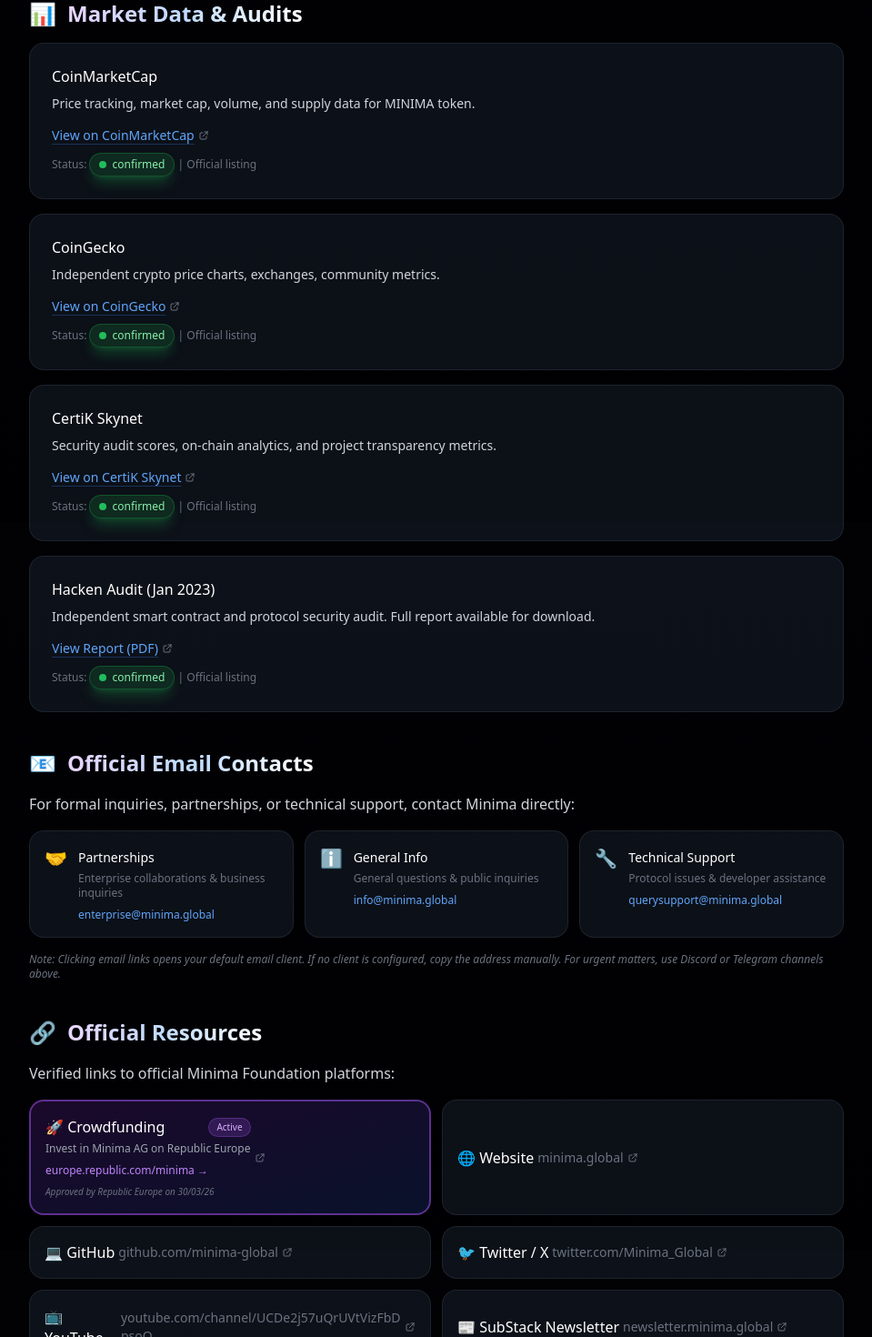
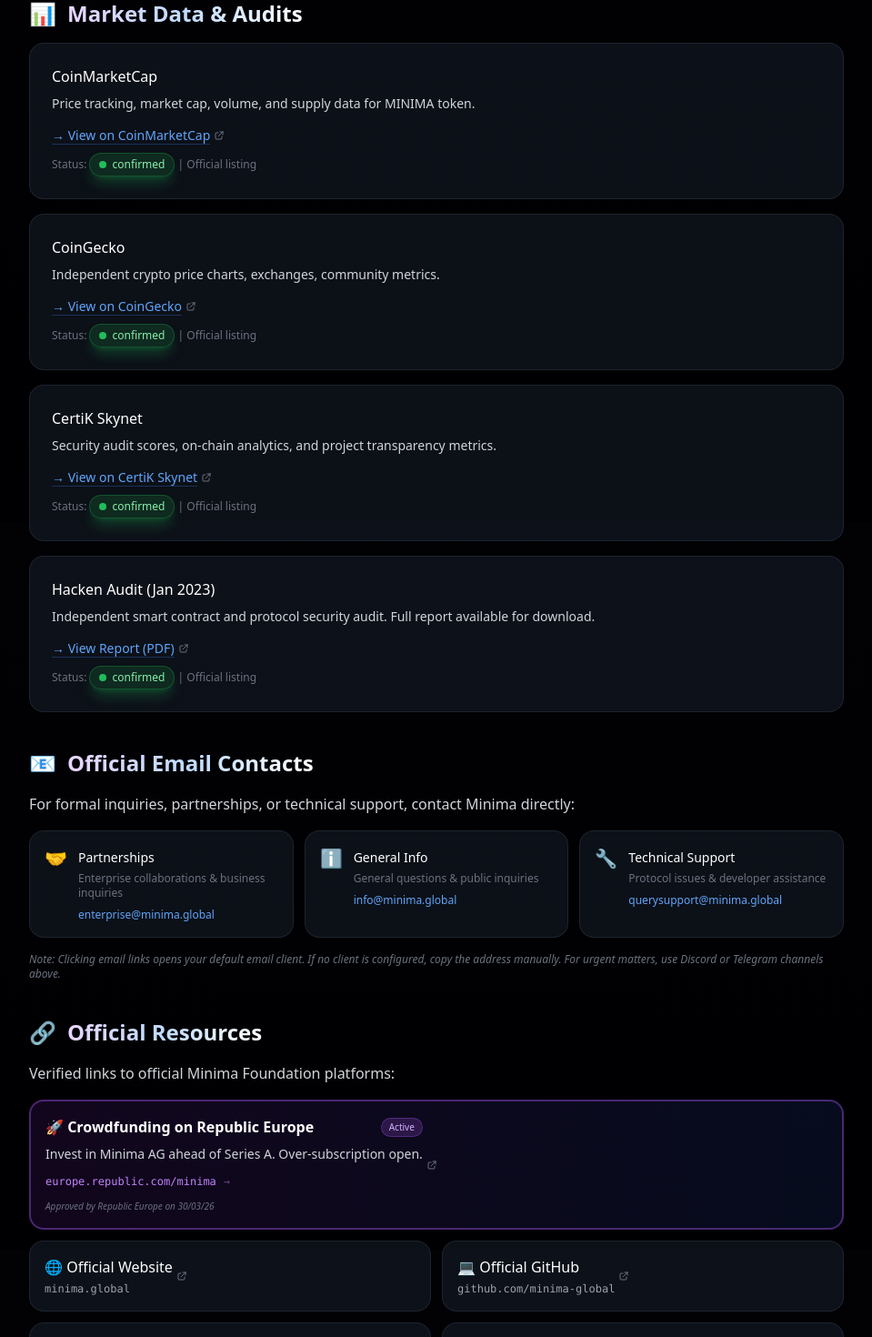
Before and after one commit to KuA1bo/minimaverse-site, a Next.js app: page /links in a window 1280 px wide. Shown: the part 1026-2496 px from the top of the page at 91% size, without its empty margins (160-1119 px from the left). Built offline with nearby package versions, Linux system fonts and the light colour scheme.

Commit message:
fix(open-questions): responsive dots, clean mobile layout

```diff
--- a/src/app/links/page.tsx
+++ b/src/app/links/page.tsx
@@ -210,7 +210,7 @@ export default function LinksPage() {
                       href={channel.link}
                       className="text-blue-400 hover:text-purple-400 underline decoration-blue-500/30 hover:decoration-purple-500/60 underline-offset-4 transition-all duration-300 text-sm"
                     >
-                      {channel.link.replace('https://', '')}
+                      → {channel.link.replace('https://', '')}
                     </ExternalLink>
                   </div>
                 </li>
@@ -228,10 +228,10 @@ export default function LinksPage() {
 
           <div className="space-y-4">
             {[
-              { title: 'CoinMarketCap', text: 'Price tracking, market cap, volume, and supply data for MINIMA token.', link: { href: 'https://coinmarketcap.com/currencies/minima-global/', text: 'View on CoinMarketCap' } },
-              { title: 'CoinGecko', text: 'Independent crypto price charts, exchanges, community metrics.', link: { href: 'https://www.coingecko.com/en/coins/minima', text: 'View on CoinGecko' } },
-              { title: 'CertiK Skynet', text: 'Security audit scores, on-chain analytics, and project transparency metrics.', link: { href: 'https://skynet.certik.com/projects/minima', text: 'View on CertiK Skynet' } },
-              { title: 'Hacken Audit (Jan 2023)', text: 'Independent smart contract and protocol security audit. Full report available for download.', link: { href: 'https://hacken.io/audits/minima/pt-minima-minima-network-jan2023/', text: 'View Report (PDF)' } }
+              { title: 'CoinMarketCap', text: 'Price tracking, market cap, volume, and supply data for MINIMA token.', link: { href: 'https://coinmarketcap.com/currencies/minima-global/', text: '→ View on CoinMarketCap' } },
+              { title: 'CoinGecko', text: 'Independent crypto price charts, exchanges, community metrics.', link: { href: 'https://www.coingecko.com/en/coins/minima', text: '→ View on CoinGecko' } },
+              { title: 'CertiK Skynet', text: 'Security audit scores, on-chain analytics, and project transparency metrics.', link: { href: 'https://skynet.certik.com/projects/minima', text: '→ View on CertiK Skynet' } },
+              { title: 'Hacken Audit (Jan 2023)', text: 'Independent smart contract and protocol security audit. Full report available for download.', link: { href: 'https://hacken.io/audits/minima/pt-minima-minima-network-jan2023/', text: '→ View Report (PDF)' } }
             ].map((item, index) => (
               <div key={index} className="relative bg-gray-800/40 border border-gray-700/40 rounded-2xl p-6
                               transition-all duration-300 hover:border-purple-500/50 hover:shadow-2xl hover:shadow-purple-500/15 group overflow-hidden hover:-translate-y-1">
@@ -298,7 +298,7 @@ export default function LinksPage() {
           </p>
         </section>
 
-        {/* Section 5: Official Resources - UPDATED with Crowdfunding card */}
+        {/* Section 5: Official Resources - COMPLETELY REDESIGNED */}
         <section className="mb-10 opacity-0 animate-fade-in-up delay-75">
           <h2 className="text-2xl font-bold mb-4 flex items-center gap-3">
             <span className="text-2xl">🔗</span>
@@ -309,32 +309,33 @@ export default function LinksPage() {
             Verified links to official Minima Foundation platforms:
           </p>
 
+          {/* ✅ NEW: Clean grid, natural heights, crowdfund spans full width */}
           <div className="grid grid-cols-1 md:grid-cols-2 gap-3">
-            {/* ✅ NEW: Crowdfunding Card (Temporary/Active) */}
+            {/* Crowdfunding - Full width highlight */}
             <ExternalLink
               href="https://europe.republic.com/minima"
-              className="relative bg-gradient-to-br from-purple-900/30 to-blue-900/30 border-2 border-purple-500/50 rounded-2xl p-4
-                        hover:border-purple-400/70 hover:shadow-2xl hover:shadow-purple-500/20
+              className="md:col-span-2 relative bg-gradient-to-r from-purple-900/20 to-blue-900/20 border-2 border-purple-500/40 rounded-2xl p-4
+                        hover:border-purple-400/60 hover:shadow-lg hover:shadow-purple-500/15
                         transition-all duration-300 block group overflow-hidden"
             >
-              <div className="absolute inset-0 bg-gradient-to-br from-purple-500/10 to-blue-500/10 opacity-0 group-hover:opacity-100 transition-opacity duration-300" />
+              <div className="absolute inset-0 bg-gradient-to-br from-purple-500/5 to-blue-500/5 opacity-0 group-hover:opacity-100 transition-opacity" />
               <div className="relative">
-                <div className="flex items-center justify-between mb-1">
-                  <span className="text-white font-medium group-hover:text-purple-300 transition-colors">🚀 Crowdfunding</span>
-                  <span className="px-2 py-0.5 rounded-full bg-purple-500/20 text-purple-300 text-[10px] font-medium border border-purple-500/30">
-                    Active
-                  </span>
+                <div className="flex items-center justify-between mb-2">
+                  <span className="text-white font-semibold flex items-center gap-2">🚀 Crowdfunding on Republic Europe</span>
+                  <span className="px-2 py-0.5 rounded-full bg-purple-500/20 text-purple-300 text-[10px] font-medium border border-purple-500/30">Active</span>
                 </div>
-                <p className="text-gray-400 text-xs mb-2">Invest in Minima AG on Republic Europe</p>
-                <p className="text-purple-400 text-xs font-medium">europe.republic.com/minima →</p>
-                <p className="text-gray-500 text-[10px] mt-2 italic">Approved by Republic Europe on 30/03/26</p>
+                <p className="text-gray-300 text-sm mb-3">Invest in Minima AG ahead of Series A. Over-subscription open.</p>
+                <div className="flex items-center gap-2 text-xs font-mono text-purple-400">
+                  europe.republic.com/minima <span className="opacity-50">→</span>
+                </div>
+                <p className="text-gray-500 text-[10px] mt-3 italic">Approved by Republic Europe on 30/03/26</p>
               </div>
             </ExternalLink>
 
-            {/* Existing resources */}
+            {/* Standard Resources - Clean 2-column cards */}
             {[
-              { href: 'https://minima.global/', icon: '🌐', title: 'Website', url: 'minima.global' },
-              { href: 'https://github.com/minima-global', icon: '💻', title: 'GitHub', url: 'github.com/minima-global' },
+              { href: 'https://minima.global/', icon: '🌐', title: 'Official Website', url: 'minima.global' },
+              { href: 'https://github.com/minima-global', icon: '💻', title: 'Official GitHub', url: 'github.com/minima-global' },
               { href: 'https://twitter.com/Minima_Global', icon: '🐦', title: 'Twitter / X', url: 'twitter.com/Minima_Global' },
               { href: 'https://www.youtube.com/channel/UCDe2j57uQrUVtVizFbDpsoQ', icon: '📺', title: 'YouTube', url: 'youtube.com/channel/UCDe2j57uQrUVtVizFbDpsoQ' },
               { href: 'https://newsletter.minima.global/', icon: '📰', title: 'SubStack Newsletter', url: 'newsletter.minima.global' },
@@ -344,12 +345,16 @@ export default function LinksPage() {
                 key={index}
                 href={resource.href}
                 className="relative bg-gray-800/40 border border-gray-700/40 rounded-2xl p-4
-                          hover:border-purple-500/50 hover:shadow-2xl hover:shadow-purple-500/15
+                          hover:border-purple-500/50 hover:shadow-lg hover:shadow-purple-500/15
                           transition-all duration-300 block group overflow-hidden"
               >
-                <div className="absolute inset-0 bg-gradient-to-br from-purple-500/5 to-blue-500/5 opacity-0 group-hover:opacity-100 transition-opacity duration-300" />
-                <span className="text-white font-medium group-hover:text-purple-300 transition-colors relative">{resource.icon} {resource.title}</span>
-                <p className="text-gray-500 text-sm break-all relative">{resource.url}</p>
+                <div className="absolute inset-0 bg-gradient-to-br from-purple-500/5 to-blue-500/5 opacity-0 group-hover:opacity-100 transition-opacity" />
+                <div className="relative flex items-start justify-between gap-3">
+                  <div className="flex-1">
+                    <span className="text-white font-medium block mb-1">{resource.icon} {resource.title}</span>
+                    <p className="text-gray-400 text-xs font-mono break-all">{resource.url}</p>
+                  </div>
+                </div>
               </ExternalLink>
             ))}
           </div>
@@ -375,13 +380,14 @@ export default function LinksPage() {
               { flag: '🇻🇳', name: 'Vietnamese Community', link: 'https://t.me/MinimaVietNam' },
               { flag: '🇨🇳', name: 'Chinese Community', link: 'https://t.me/minimachina' }
             ].map((channel, index) => (
-              <li key={index}>
+              <li key={index} className="flex items-center justify-between gap-2">
                 <ExternalLink
                   href={channel.link}
                   className="text-blue-400 hover:text-purple-400 underline decoration-blue-500/30 hover:decoration-purple-500/60 underline-offset-4 transition-all duration-300 flex items-center gap-2"
                 >
-                  {channel.flag} {channel.name} <span className="text-gray-500 text-xs">(community-maintained)</span>
+                  {channel.flag} {channel.name}
                 </ExternalLink>
+                <span className="text-gray-500 text-xs whitespace-nowrap">(community-maintained)</span>
               </li>
             ))}
           </ul>
--- a/src/app/nodes/page.tsx
+++ b/src/app/nodes/page.tsx
@@ -54,8 +54,6 @@ const StatusBadge = ({ status, reducedGlow = false }: { status: 'confirmed' | 'i
     </span>
   );
 };
-
-// Enhanced background orbs - animated style
 
 export default function NodesPage() {
   return (
@@ -337,7 +335,7 @@ export default function NodesPage() {
           </p>
         </section>
 
-        {/* Advanced Node Types */}
+        {/* Advanced Node Types - UPDATED MEG block with "→" prefix */}
         <section className="mb-10 opacity-0 animate-fade-in-up delay-75">
           <h2 className="text-2xl font-bold mb-4 flex items-center gap-3">
             <span className="text-2xl">🔧</span>
@@ -349,8 +347,8 @@ export default function NodesPage() {
               { title: 'Archive Node', text: 'Full historical blockchain data storage for archival purposes and complete transaction history verification.', link: { href: 'https://docs.minima.global/docs/run-a-node/archive-node', text: '→ Setup Guide' } },
               { title: 'Mega Node', text: 'High-performance node configuration for maximum network contribution and enhanced throughput capabilities.', link: { href: 'https://docs.minima.global/docs/run-a-node/mega-node', text: '→ Setup Guide' } },
               { title: 'Minima E-Gateway (MEG)', text: 'Enterprise-grade gateway for integrating Minima with external systems and legacy infrastructure.', links: [
-                { href: 'https://docs.minima.global/docs/run-a-node/meg-about', text: 'Documentation' },
-                { href: 'https://docs.minima.global/docs/run-a-node/meg-setup', text: 'Configuration Guide' }
+                { href: 'https://docs.minima.global/docs/run-a-node/meg-about', text: '→ Documentation' },
+                { href: 'https://docs.minima.global/docs/run-a-node/meg-setup', text: '→ Configuration Guide' }
               ]}
             ].map((item, index) => (
               <div key={index} className="relative bg-gray-800/40 border border-gray-700/40 rounded-2xl p-6
```
Also changed, not shown: src/app/news/page.tsx (+2 -6 lines), src/app/open-questions/page.tsx (+10 -16 lines).
